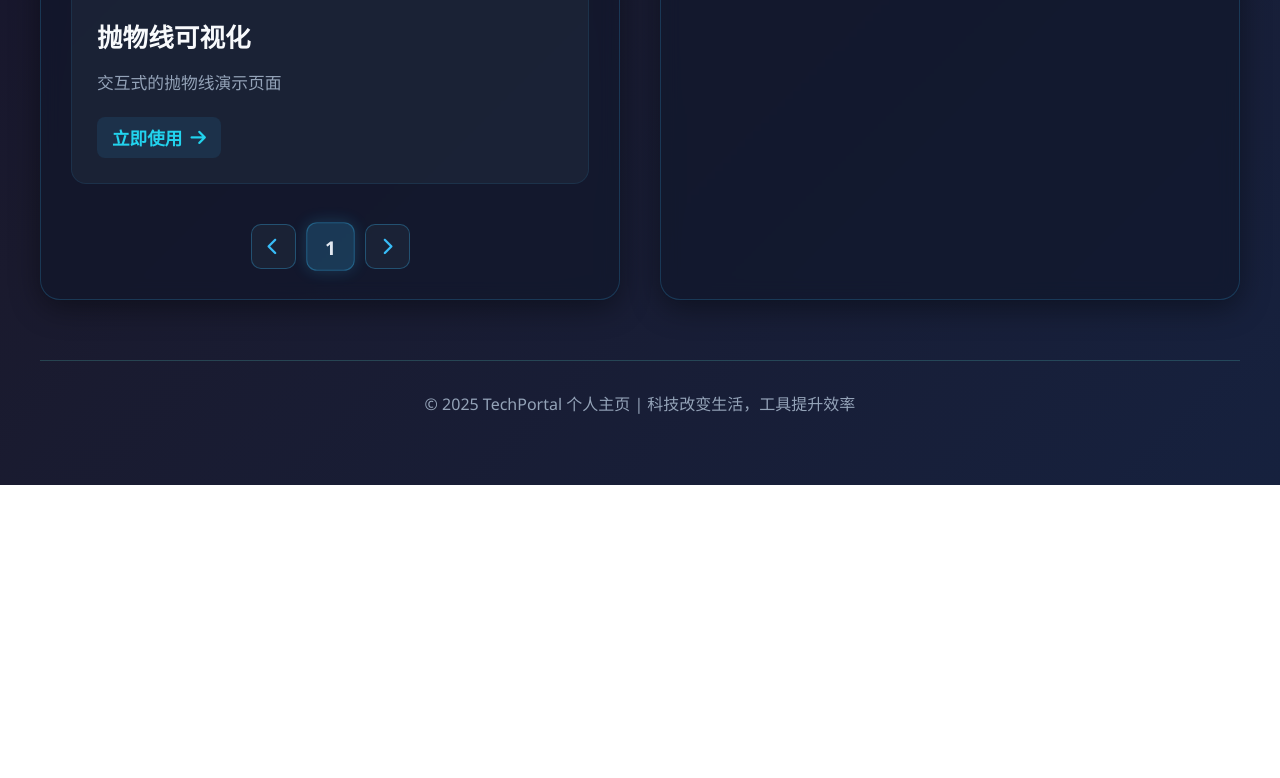
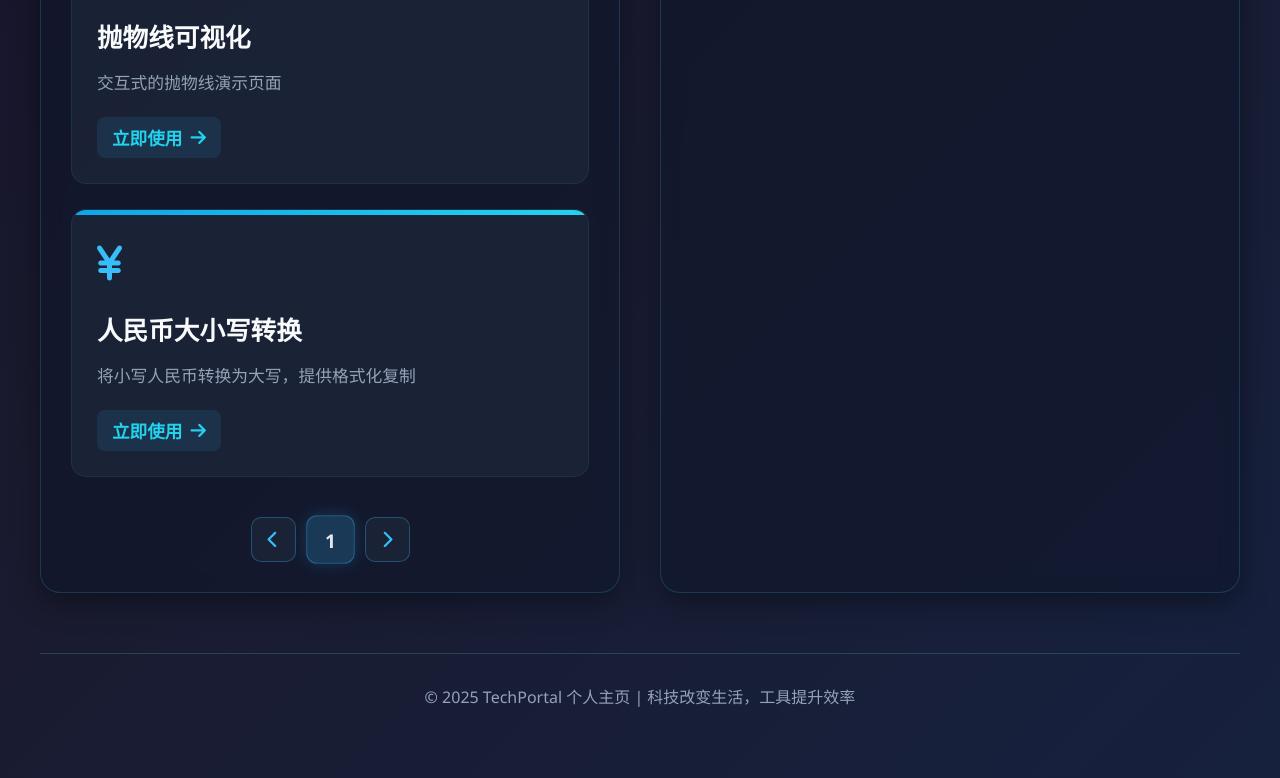
Before and after one commit to deBug-MyWorld/page-tools, a plain HTML site: page index.html in a window 1280 px wide. Shown: the part 1201-1979 px from the top of the page. Before the commit the page ends 1686 px from the top, so only its background shows below. Drawn offline with Linux system fonts and the light colour scheme.

Commit message:
add rmb converter tool url in index

```diff
--- a/index.html
+++ b/index.html
@@ -563,6 +563,12 @@
                 icon: "fa-solid fa-square-root-variable",
                 url: "parabola.html"
             },
+            {
+                name:"人民币大小写转换",
+                description:"将小写人民币转换为大写，提供格式化复制",
+                icon:"fa-solid fa-yen-sign",
+                url:"rmb-converter.html"
+            }
         ];
 
         // 分页设置
```
